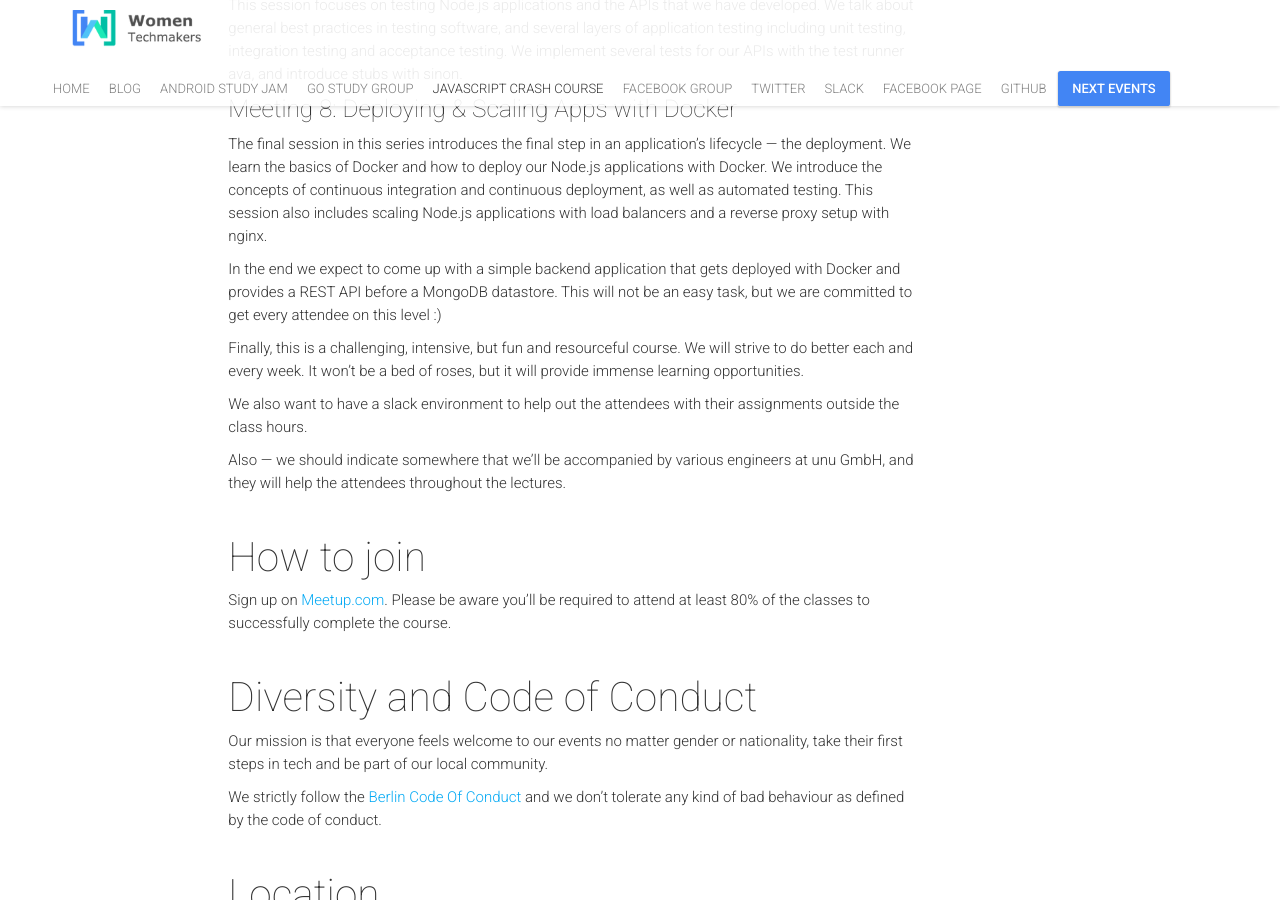
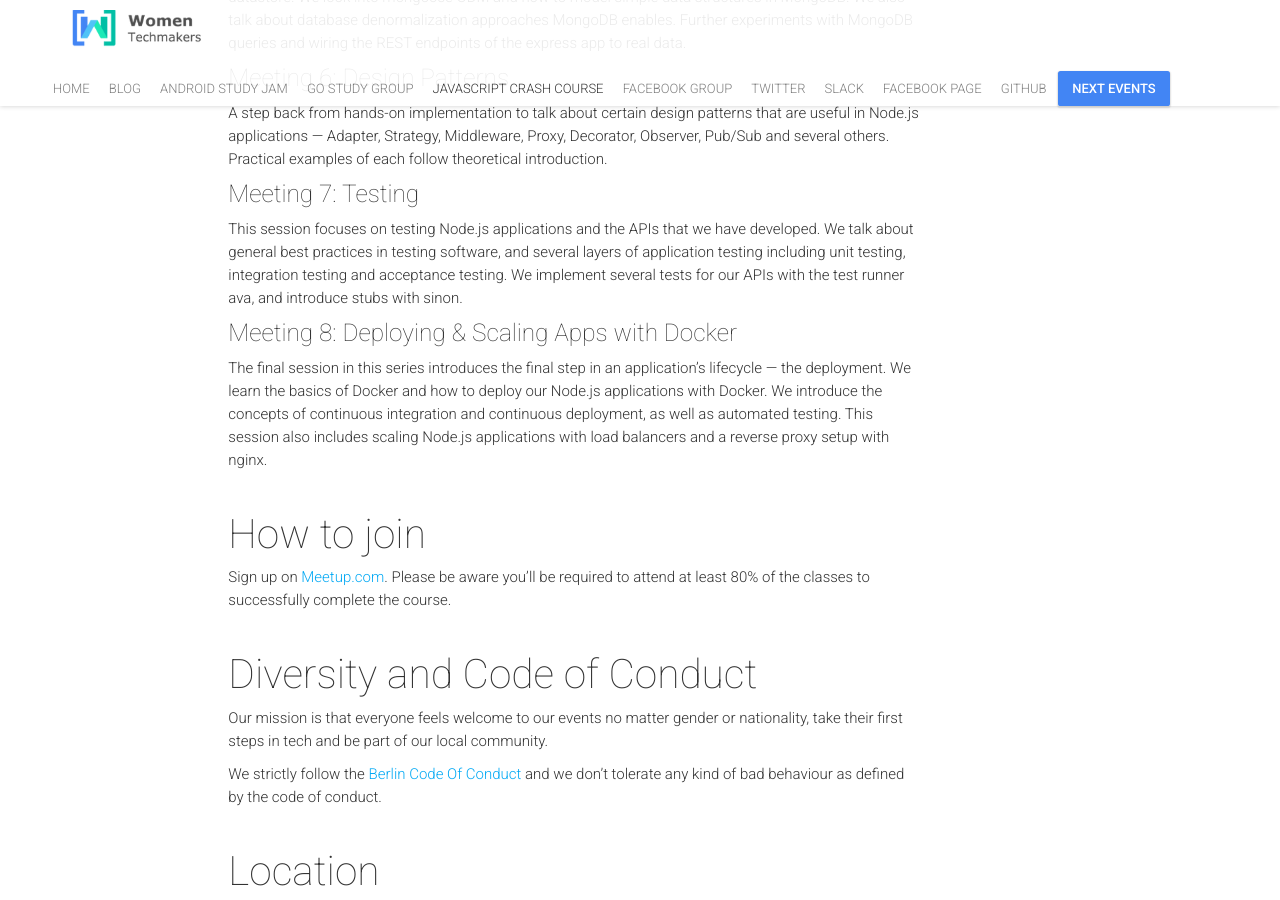
Before and after one commit to WTMBerlin/wtmberlin.github.io, a Jekyll site: the page built from javascript-crash-course.md, in a window 1280 px wide and 900 px high, scrolled down 1617 px. Built offline with Jekyll 4.4.1, drawn with Linux system fonts in a browser that asks for light colours; nearby versions of some CDN libraries; comment, search, counter and statistics services are not loaded; some of the changed text lies outside the part shown.

Commit message:
Update JS crash course page
Clarify the goal, add slack link and volunteer support

```diff
--- a/javascript-crash-course.md
+++ b/javascript-crash-course.md
@@ -43,14 +51,6 @@
 ###### Meeting 8: Deploying & Scaling Apps with Docker
 
 The final session in this series introduces the final step in an application's lifecycle — the deployment. We learn the basics of Docker and how to deploy our Node.js applications with Docker. We introduce the concepts of continuous integration and continuous deployment, as well as automated testing. This session also includes scaling Node.js applications with load balancers and a reverse proxy setup with nginx.
-
-In the end we expect to come up with a simple backend application that gets deployed with Docker and provides a REST API before a MongoDB datastore. This will not be an easy task, but we are committed to get every attendee on this level :)
-
-Finally, this is a challenging, intensive, but fun and resourceful course. We will strive to do better each and every week. It won’t be a bed of roses, but it will provide immense learning opportunities.
-
-We also want to have a slack environment to help out the attendees with their assignments outside the class hours.
-
-Also — we should indicate somewhere that we’ll be accompanied by various engineers at unu GmbH, and they will help the attendees throughout the lectures.
 
 #### How to join
 
```
Also changed, not shown: other parts of javascript-crash-course.md (+8 -0 lines).
